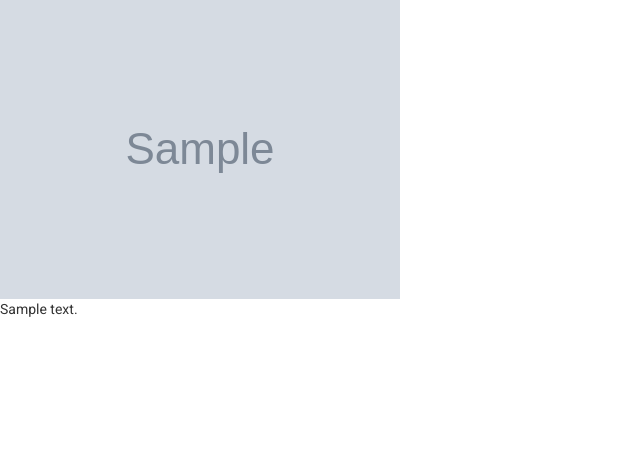
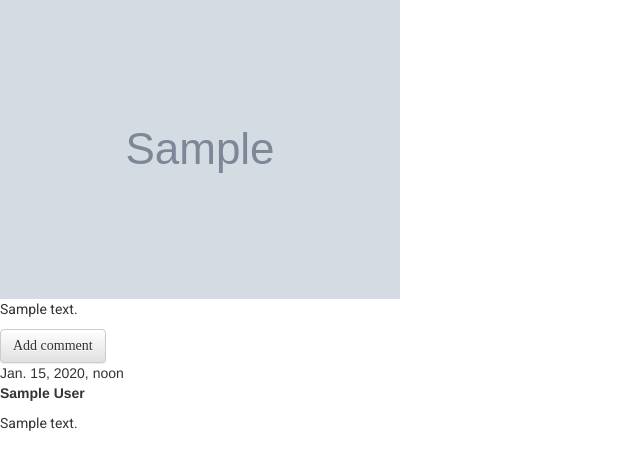
Before and after one commit to kadimka/CV_Blog, a Django app: page /post/1/ in a window 1280 px wide. Shown: the part 156-626 px from the top of the page, without its empty margins (0-640 px from the left). Run offline with Django 3.2, Linux system fonts and the light colour scheme; tables that the repository leaves empty hold one stand-in row (values such as "Sample post"); grey boxes marked "Sample" are stand-in pictures; some libraries are stand-ins or nearby versions.

Commit message:
commit comments logic

```diff
--- a/blog/admin.py
+++ b/blog/admin.py
@@ -1,6 +1,7 @@
 from django.contrib import admin
-from .models import Post
+from .models import Post, Comment
 
 admin.site.register(Post)
+admin.site.register(Comment)
 
 # Register your models here.
--- a/blog/models.py
+++ b/blog/models.py
@@ -15,4 +15,25 @@ class Post(models.Model):
 
     def __str__(self):
         return self.title
+
+    def approved_comments(self):
+        return self.comments.filter(approved_comment=True)
+
+
+class Comment(models.Model):
+    post = models.ForeignKey('blog.Post', on_delete=models.CASCADE, related_name='comments')
+    author = models.CharField(max_length=200)
+    text = models.TextField()
+    created_date = models.DateTimeField(default=timezone.now)
+    approved_comment = models.BooleanField(default=False)
+
+    def approve(self):
+        self.approved_comment = True
+        self.save()
+
+    def __str__(self):
+        return self.text
+
+
+
 # Create your models here.
--- a/blog/templates/blog/post_detail.html
+++ b/blog/templates/blog/post_detail.html
@@ -15,5 +15,24 @@
         <img src="{{post.image.url}}" alt="{{post.title}}">
         <p>{{post.text}}</p>
 
+    <a class="btn btn-default" href="{% url 'add_comment_to_post' pk=post.pk %}">Add comment</a>
+
 </div>
+{% for comment in post.comments.all %}
+    {% if user.is_authenticated or comment.approved_comment %}
+    <div class="comment">
+        <div class="date">
+            {{ comment.created_date }}
+            {% if not comment.approved_comment %}
+                <a class="btn btn-default" href="{% url 'comment_remove' pk=comment.pk %}"><span class="glyphicon glyphicon-remove"></span></a>
+                <a class="btn btn-default" href="{% url 'comment_approve' pk=comment.pk %}"><span class="glyphicon glyphicon-ok"></span></a>
+            {% endif %}
+        </div>
+        <strong>{{ comment.author }}</strong>
+        <p>{{ comment.text|linebreaks }}</p>
+    </div>
+    {% endif %}
+{% empty %}
+    <p>No comments here yet :(</p>
+{% endfor %}
 {% endblock %}
--- a/blog/templates/blog/post_list.html
+++ b/blog/templates/blog/post_list.html
@@ -5,6 +5,7 @@
         <h2><a href="{% url 'post_detail' pk=post.pk %}">{{post.title}}</a></h2>
         <img src="{{post.image.url}}" alt="{{post.title}}" style="height: 360px; width: 100%;">
         <p>{{post.text}}</p>
+        <a href="{% url 'post_detail' pk=post.pk %}">Comments: {{ post.approved_comments.count }}</a>
         <p>published: {{post.published_date}}</p>
     </div>
     {% endfor %}
--- a/blog/urls.py
+++ b/blog/urls.py
@@ -17,4 +17,7 @@ urlpatterns = [
     url('post/(?P<pk>\d+)/remove/', views.post_remove, name='post_remove'),
     url('accounts/login/', dviews.LoginView.as_view(), name='login'),
     url('accounts/logout/', dviews.LogoutView.as_view(next_page='/'), name='logout'),
+    url('post/(?P<pk>\d+)/comment/', views.add_comment_to_post, name='add_comment_to_post'),
+    url('comment/(?P<pk>\d+)/approve/', views.comment_approve, name='comment_approve'),
+    url('comment/(?P<pk>\d+)/remove/', views.comment_remove, name='comment_remove'),
 ] + static(settings.MEDIA_URL, document_root=settings.MEDIA_ROOT)
--- a/blog/views.py
+++ b/blog/views.py
@@ -1,7 +1,7 @@
 from django.shortcuts import render, get_object_or_404
-from .models import Post
+from .models import Post, Comment
 from django.utils import timezone
-from .forms import PostForm
+from .forms import PostForm, CommentForm
 from  django.shortcuts import redirect
 from django.contrib.auth.decorators import login_required
 
@@ -63,3 +63,28 @@ def post_remove(request, pk):
     post = get_object_or_404(Post, pk=pk)
     post.delete()
     return redirect('/')
+
+def add_comment_to_post(request, pk):
+    post = get_object_or_404(Post, pk=pk)
+    if request.method == "POST":
+        form = CommentForm(request.POST)
+        if form.is_valid():
+            comment = form.save(commit=False)
+            comment.post = post
+            comment.save()
+            return redirect('post_detail', pk=post.pk)
+    else:
+        form = CommentForm()
+    return render(request, 'blog/add_comment_to_post.html', {'form': form})
+
+@login_required
+def comment_approve(request, pk):
+    comment = get_object_or_404(Comment, pk=pk)
+    comment.approve()
+    return redirect('post_detail', pk=comment.post.pk)
+
+@login_required
+def comment_remove(request, pk):
+    comment = get_object_or_404(Comment, pk=pk)
+    comment.delete()
+    return redirect('post_detail', pk=comment.post.pk)
```
Also changed, not shown: blog/forms.py (+7 -1 lines), blog/templates/blog/add_comment_to_post.html (added, +9 -0 lines), blog/migrations/0004_comment.py (added).
